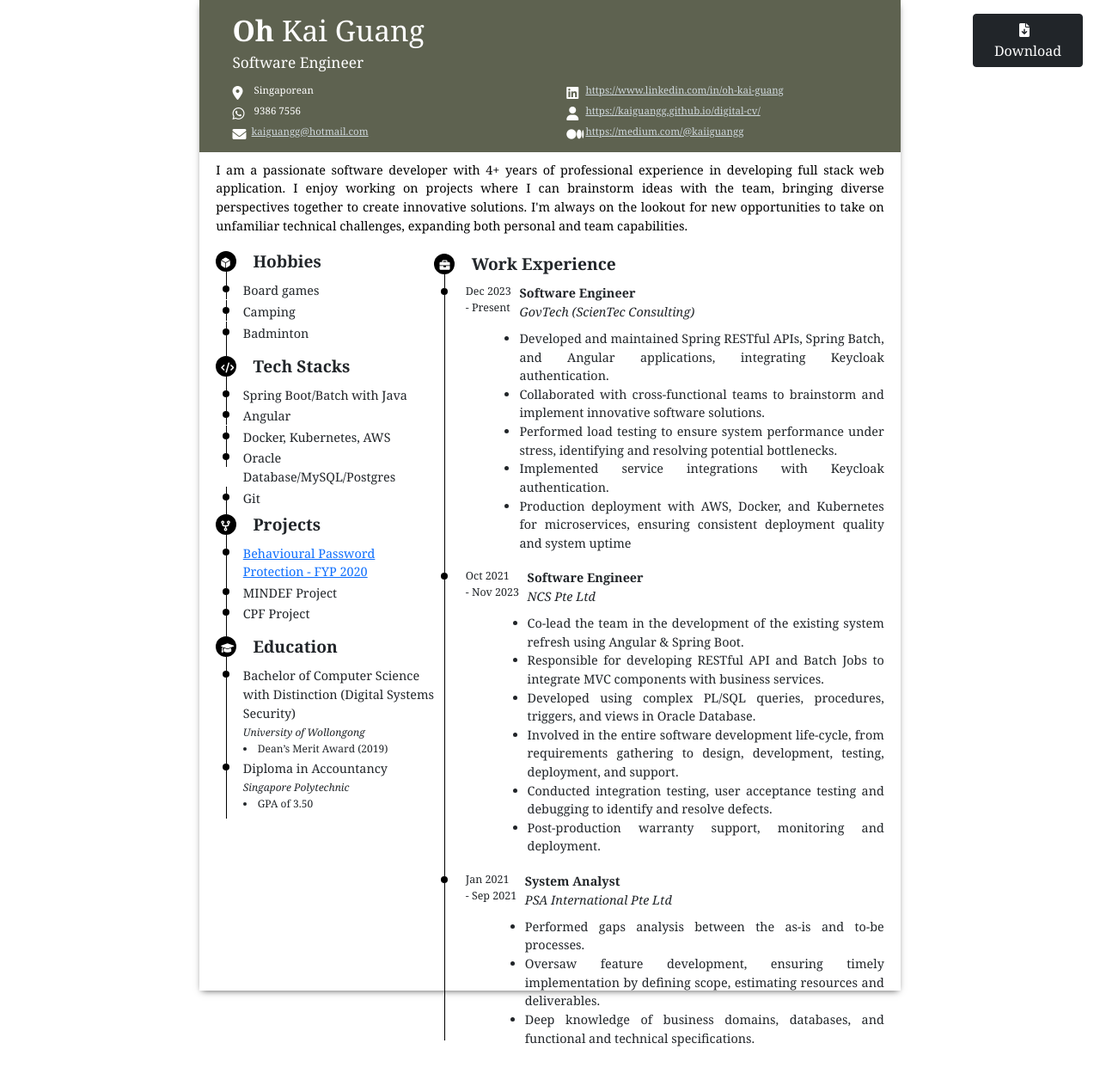
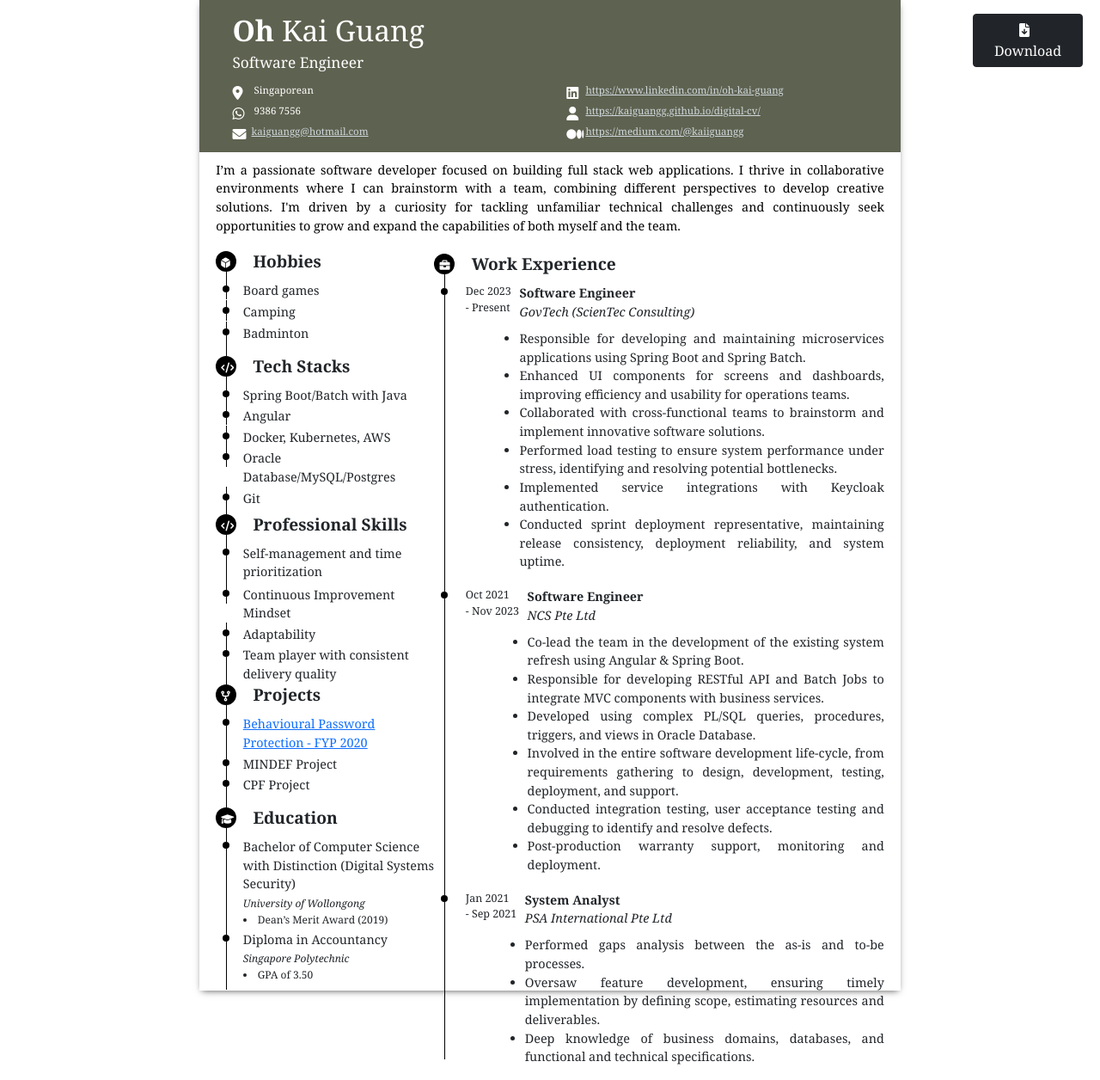
Before and after one commit to kaiguangg/digital-cv, a Jekyll site: the page resume/index.html, which Jekyll copies as it is, in a window 1280 px wide. Shown: the whole page at 86% size. Built offline with Jekyll 4.4.1, drawn with Linux system fonts in a browser that asks for light colours; before the commit the page ends 1234 px from its top, so only the background shows below that.

Commit message:
update resume

```diff
--- a/resume/index.html
+++ b/resume/index.html
@@ -53,8 +53,9 @@
         </div>
         <div class="resume-body">
             <div class="resume-body-short-summary">
-                I am a passionate software developer with 4+ years of professional experience in developing full stack web application.
-I enjoy working on projects where I can brainstorm ideas with the team, bringing diverse perspectives together to create innovative solutions. I'm always on the lookout for new opportunities to take on unfamiliar technical challenges, expanding both personal and team capabilities.
+                I’m a passionate software developer focused on building full stack web applications.
+                I thrive in collaborative environments where I can brainstorm with a team, combining different perspectives to develop creative solutions.
+                I'm driven by a curiosity for tackling unfamiliar technical challenges and continuously seek opportunities to grow and expand the capabilities of both myself and the team.
             </div>
             <div class="d-flex flex-row">
                 <div class="resume-skills-wrapper">
@@ -155,6 +156,61 @@ I enjoy working on projects where I can brainstorm ideas with the team, bringing
                             <div>Git</div>
                         </div>
                     </div>
+
+                    <div class="resume-timeline-container">
+                        <div class="resume-timeline-line-container">
+                            <div class="resume-timeline-icon-lg"><i class="fas fa-code text-white"></i></div>
+                            <div class="resume-timeline-line-sm">&nbsp;</div>
+                        </div>
+                        <div class="resume-timeline-header">Professional Skills</div>
+                    </div>
+                    <div class="resume-timeline-container">
+                        <div class="resume-timeline-line-container">
+                            <div class="resume-timeline-line-sm">&nbsp;</div>
+                            <div class="resume-timeline-dot"></div>
+                            <div class="resume-timeline-line-pad">&nbsp;</div>
+                            <div class="resume-timeline-line-pad">&nbsp;</div>
+                            <div class="resume-timeline-line-pad">&nbsp;</div>
+                            <div class="resume-timeline-line-pad">&nbsp;</div>
+                        </div>
+                        <div class="resume-timeline-content-skills">
+                            <div>Self-management and time prioritization</div>
+                        </div>
+                    </div>
+                    <div class="resume-timeline-container">
+                        <div class="resume-timeline-line-container">
+                            <div class="resume-timeline-line-sm">&nbsp;</div>
+                            <div class="resume-timeline-dot"></div>
+                            <div class="resume-timeline-line-pad">&nbsp;</div>
+                        </div>
+                        <div class="resume-timeline-content-skills">
+                            <div>Continuous Improvement Mindset</div>
+                        </div>
+                    </div>
+                    <div class="resume-timeline-container">
+                        <div class="resume-timeline-line-container">
+                            <div class="resume-timeline-line-sm">&nbsp;</div>
+                            <div class="resume-timeline-dot"></div>
+                            <div class="resume-timeline-line-pad">&nbsp;</div>
+                        </div>
+                        <div class="resume-timeline-content-skills">
+                            <div>Adaptability</div>
+                        </div>
+                    </div>
+                    <div class="resume-timeline-container">
+                        <div class="resume-timeline-line-container">
+                            <div class="resume-timeline-line-sm">&nbsp;</div>
+                            <div class="resume-timeline-dot"></div>
+                            <div class="resume-timeline-line-pad">&nbsp;</div>
+                            <div class="resume-timeline-line-pad">&nbsp;</div>
+                            <div class="resume-timeline-line-pad">&nbsp;</div>
+                            <div class="resume-timeline-line-pad">&nbsp;</div>
+                        </div>
+                        <div class="resume-timeline-content-skills">
+                            <div>Team player with consistent delivery quality</div>
+                        </div>
+                    </div>
+
                     <div class="resume-timeline-container">
                         <div class="resume-timeline-line-container">
                             <div class="resume-timeline-icon-lg"><i class="fas fa-code-fork text-white"></i></div>
@@ -288,7 +344,10 @@ I enjoy working on projects where I can brainstorm ideas with the team, bringing
                                 <div class="resume-timeline-content-description">
                                     <ul>
                                         <li>
-                                            Developed and maintained Spring RESTful APIs, Spring Batch, and Angular applications, integrating Keycloak authentication.
+                                            Responsible for developing and maintaining microservices applications using Spring Boot and Spring Batch.
+                                        </li>
+                                        <li>
+                                            Enhanced UI components for screens and dashboards, improving efficiency and usability for operations teams.
                                         </li>
                                         <li>
                                             Collaborated with cross-functional teams to brainstorm and implement innovative software solutions.
@@ -300,7 +359,7 @@ I enjoy working on projects where I can brainstorm ideas with the team, bringing
                                             Implemented service integrations with Keycloak authentication.
                                         </li>
                                         <li>
-                                            Production deployment with AWS, Docker, and Kubernetes for microservices, ensuring consistent deployment quality and system uptime
+                                            Conducted sprint deployment representative, maintaining release consistency, deployment reliability, and system uptime.
                                         </li>
                                     </ul>
                                 </div>
```
